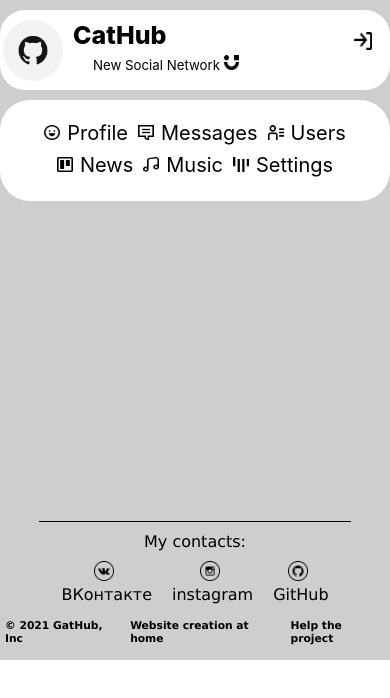
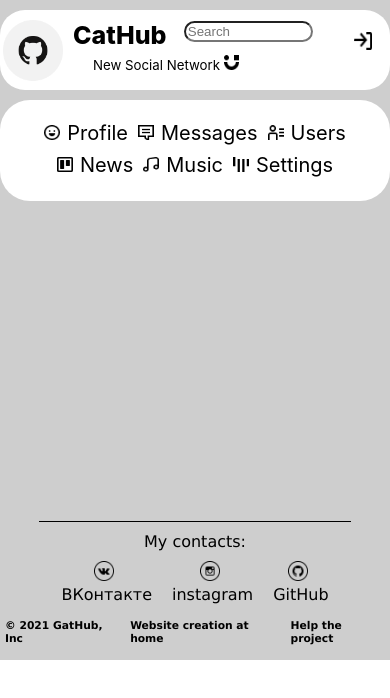
Before and after one commit to canzitis/Social-network, a React (Create React App) app: page / in a window 390 px wide. Shown: the top 698 px of the page. Built offline with nearby package versions, Linux system fonts and the light colour scheme; no server answers.

Commit message:
new mobile adaptation

```diff
--- a/src/App.css
+++ b/src/App.css
@@ -1,8 +1,12 @@
 .site{
-  max-width: 1920px;
+  margin:0;
   max-height: 100%;
   background-color: rgb(206, 206, 206);
-  padding: 0 350px 0 350px;
+}
+
+.container{
+  max-width: 1500px;
+  margin:  0 auto;
 }
 
 
@@ -31,27 +35,35 @@
 
 /********* MEDIA **********/
 
- @media(max-width:1200px){
-  .site{
+@media(max-width:1550px){
+  .container{
+    max-width: 1200px;
+  }
+}
+
+ @media(max-width:1250px){
+  .container{
     max-width: 900px;
-    padding: 0px 50px 10px 50px;
+  }
+ }
+
+ @media(max-width:950px){
+  .container{
+    max-width: 700px;
   }
  }
 
 
 @media(max-width:992px){
-  .site{
+ /*  .site{
     max-width: 750px;
     padding: 0px 40px 10px 40px;
-  }
+  } */
 }
 
 @media(max-width:767px){
-  .site{
+  .container{
     max-width : 500px;
-    margin: 0%;
-    padding: 0px;
-    margin: 0 auto;
     text-align: center;
   }
 
--- a/src/App.jsx
+++ b/src/App.jsx
@@ -26,12 +26,16 @@ class App extends React.Component {
     }
     return (
       <div className="site">
+        <div className="container">
           <div className="content">
             <div className="app-wrapper">
               <HeaderContainer />
               <Navbar />
               <div className="app-wrapper-content">
-              <Route path="/profile/:id?" render={() => <ProfileContainer />} />
+                <Route
+                  path="/profile/:id?"
+                  render={() => <ProfileContainer />}
+                />
                 <Route path="/dialogs" render={() => <DialogsContainer />} />
                 <Route path="/users" render={() => <UsersContainer />} />
                 <Route path="/login" render={() => <Login />} />
@@ -42,6 +46,7 @@ class App extends React.Component {
             </div>
           </div>
           <Footer />
+        </div>
       </div>
     );
   }
--- a/src/components/Header/Header.jsx
+++ b/src/components/Header/Header.jsx
@@ -25,12 +25,17 @@ const Header = (props) => {
           New Social Network <img src={helloImg} alt="" />
         </h5>
         <img className={s.logoCompany} src={logoCompany} alt="" />
-
-        <div className={s.searchBloc}>
-          <img className={s.searchImg} src={searchImg} alt="" />
-          <input className={s.searchInput} type="search" placeholder="Search" />
+        <div className={s.boxSearchAndClock}>
+          <div className={s.searchBloc}>
+            <img className={s.searchImg} src={searchImg} alt="" />
+            <input
+              className={s.searchInput}
+              type="search"
+              placeholder="Search"
+            />
+          </div>
+          <Clock />
         </div>
-        <Clock />
         <div className={s.login}>
           {props.isAuth ? (
             <div className={s.loginInfoUser}>
--- a/src/components/Header/Header.module.css
+++ b/src/components/Header/Header.module.css
@@ -43,10 +43,8 @@
 }
 
 .searchBloc{
-    width: 250px;
+    width: 100%;
     height: 25px;
-    padding-left: 100px;
-    padding-top: 20px;
 }
 
 
@@ -125,14 +123,15 @@
     outline-offset: 0;
 }
 
+.boxSearchAndClock{
+  display: flex;
+  align-items: center;
+}
 
 /********************* MEDIA **********************/
 
 @media(max-width:1200px){
 
-    .headerContainer{
-      max-width: 900px;
-    }
     .searchBloc{
       max-width: 200px;
     }
@@ -140,15 +139,18 @@
     .searchImg{
         display: none;
     }
+
+    .boxSearchAndClock{
+      margin-left: 150px;
+    }
   }
 
   @media(max-width:900px){
     .headerContainer{
       max-width: 700px;
     }
-    .searchBloc{
-      display: none;
-    }
+
+
 
     .clock{
       margin-left: 30px;
@@ -171,9 +173,40 @@
       padding: 10px 0px 10px 0px;
       grid-area: h;
    }
+
+   .boxSearchAndClock{
+     display: flex;
+     flex-direction: column;
+     margin-left: 50px;
+   }
   }
 
-  @media(max-width:320px){
+  @media(max-width:500px){
+
+    .searchInput{
+      max-width: 70%;
+    }
+    .boxSearchAndClock{
+      margin-left: 80px;
+    }
+
+  }
+
+
+
+
+  @media(max-width:450px){
+    .boxSearchAndClock{
+      margin-left: 80px;
+    }
+  }
+
+  @media(max-width:380px){
+
+    .boxSearchAndClock{
+      display: none;
+    }
+
     .headerContainer{
       padding: 10px 3px 0px 3px ;
     }
--- a/src/components/Profile/MyPosts/MyPosts.module.css
+++ b/src/components/Profile/MyPosts/MyPosts.module.css
@@ -1,16 +1,14 @@
 .posts{
-
-    width: 400px;
+    width: 50%;
     border-top: solid 1px black;
     margin-top: 30px;
 }
 
 .buttonAddPost{
-    width: 80px;
-    height: 25px;
+    width: 150px;
+    height: 40px;
 
     margin-bottom: 10px;
-    margin-left: 320px;
     border-radius: 25px;
 
 }
@@ -19,11 +17,18 @@
     background-color: rgb(204, 236, 204);
 }
 
+.boxForm{
+    display: flex;
+    flex-direction: column;
+    align-items: flex-end;
+}
+
 .profileInput{
     border-radius: 25px;
     margin-top: 20px;
+    font-size: 18px;
 
-    width: 400px;
+    width: 100%;
     height: 100px;
 
     margin-bottom: 5px;
@@ -44,6 +49,21 @@
     margin-bottom: 20px;
 }
 
+
+
+@media(max-width:1250px){
+    .posts{
+        width: 100%;
+    }
+}
+
+@media(max-width:767px){
+    .posts{
+        margin: 0 auto;
+        margin-top: 50px;
+       width: 90%;
+    }
+}
 
 @media(max-width:450px){
     .posts{
--- a/src/components/Profile/MyPosts/Posts/Post.jsx
+++ b/src/components/Profile/MyPosts/Posts/Post.jsx
@@ -5,6 +5,8 @@ import likesImg from "../../../img/likes.png";
 const Post = (props) => {
   return (
     <div className={s.item}>
+      <div className={s.boxDataUsers}>
+        <div className={s.dataUsers}>
           <img
             className={s.avaPostUser}
             src="https://www.gravatar.com/avatar/205e460b479e2e5b48aec07710c08d50?s=200"
@@ -13,7 +15,7 @@ const Post = (props) => {
           <div className={s.messages}>
             <h5>{props.message}</h5>
           </div>
-
+        </div>
         <div className={s.likesBloc}>
           <h5>
             <img className={s.likes} src={likesImg} alt="" />
@@ -21,6 +23,7 @@ const Post = (props) => {
           </h5>
         </div>
       </div>
+    </div>
   );
 };
 
--- a/src/components/Profile/MyPosts/Posts/Post.module.css
+++ b/src/components/Profile/MyPosts/Posts/Post.module.css
@@ -1,8 +1,15 @@
 .item{
     border: solid black 1px;
     border-radius: 25px;
-    margin-top: 9px;
+    margin-top: 20px;
+    padding: 10px;
 }
+
+.dataUsers{
+    display: flex;
+    flex-direction: column;
+}
+
 .avaPostUser{
     width: 90px;
     height: 90px;
@@ -18,8 +25,6 @@
     background-color: rgb(230, 230, 142);
 
     border-radius: 50px;
-
-    margin-left: 10px;
 }
 
 .likesBtn:hover{
@@ -28,13 +33,9 @@
 
 
 .likes {
-    width: 13px;
-    height: 13px;
-
-    border-radius: 0px;
-    margin-left: 350px;
-
-    padding-right: 3px;
+    width: 19px;
+    height: 19px;
+    margin-right: 3px;
 }
 
 .likes:hover{
@@ -51,7 +52,25 @@
     max-height: 300px;
 }
 
+.likesBloc{
+    display: flex;
+    align-items: flex-end;
+}
 
+.boxDataUsers{
+    display: flex;
+    justify-content: space-between;
+}
+
+
+@media(max-width:600px){
+    .posts{
+        width: 100%;
+    }
+    .boxDataUsers{
+       justify-content: center;
+    }
+}
 
 @media(max-width:450px){
     .likes {
--- a/src/components/Profile/MyPosts/PostsForm.jsx
+++ b/src/components/Profile/MyPosts/PostsForm.jsx
@@ -29,6 +29,7 @@ const PostForm = (props) => {
         handleSubmit,
       }) => (
         <form onSubmit={handleSubmit}>
+          <div className={s.boxForm}>
             <input
               className={s.profileInput}
               type="text"
@@ -44,6 +45,7 @@ const PostForm = (props) => {
                 Add Post
               </button>
             </div>
+          </div>
           <div className={s.errorsText}>
             {errors.text && touched.text && errors.text}
           </div>
--- a/src/components/Profile/ProfileInfo/ProfileInfo.jsx
+++ b/src/components/Profile/ProfileInfo/ProfileInfo.jsx
@@ -16,6 +16,7 @@ const ProfileInfo = (props) => {
 
   return (
     <div className={s.content}>
+      <div className={s.container}>
         <div className={s.contencAB}>
           <div className={s.contentA}>
             <div className={s.userImg}>
@@ -25,7 +26,6 @@ const ProfileInfo = (props) => {
                 <img src={props.userProfile.photos.large} alt="" />
               )}
             </div>
-
           </div>
           <div className={s.contentB}>
             <h4 className={s.fullName}>{props.userProfile.fullName}</h4>
@@ -87,6 +87,7 @@ const ProfileInfo = (props) => {
         </div>
         <MyPostsContainer />
       </div>
+    </div>
   );
 };
 
--- a/src/components/Profile/ProfileStatus.module.css
+++ b/src/components/Profile/ProfileStatus.module.css
@@ -1,3 +1,4 @@
+
 .statusBorder{
 margin-right:250px;
 margin-bottom: 20px;
@@ -42,6 +43,14 @@ margin-bottom: 20px;
     padding-right: 5px;
 }
 
+
+
+@media(max-width:1250px){
+    .statusBorder{
+        margin-right: 0;
+    }
+}
+
 @media(max-width:450px){
     .statusBorder{
         margin-right:0px;
```
Also changed, not shown: src/components/Profile/ProfileInfo/ProfileInfo.module.css (+40 -19 lines), src/components/clock/clock.module.css (+6 -3 lines). Lines whose indentation alone changed are shown as unchanged.
